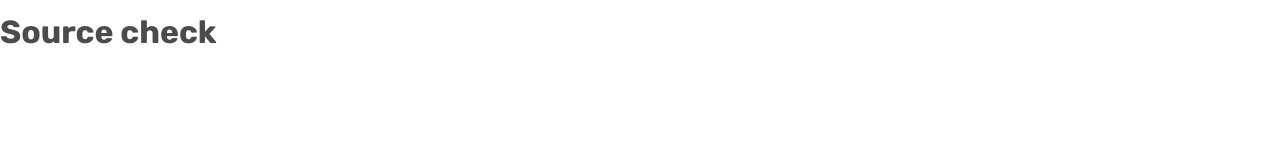
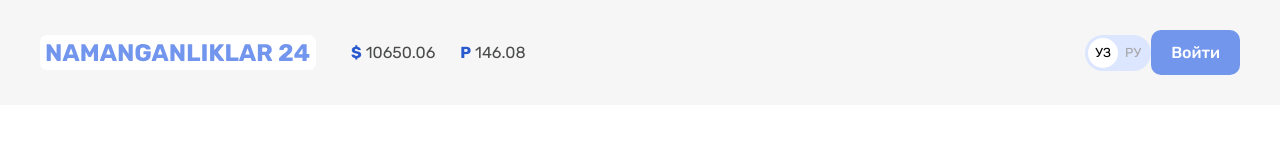
Before and after one commit to azamatxayitov/N24-sayti, a plain HTML site: page index.html in a window 1280 px wide. Drawn offline with Linux system fonts and the light colour scheme.

Commit message:
Add site-header-top without search form

```diff
--- a/css/main.css
+++ b/css/main.css
@@ -27,6 +27,32 @@ img {
   height: auto;
 }
 
+/* BUTTON */
+.button {
+  display: inline-block;
+  padding: 13px 20px;
+  border-radius: 10px;
+  font-size: 16px;
+  line-height: normal;
+  font-weight: 500;
+  text-decoration: none;
+  text-align: center;
+  cursor: pointer;
+}
+
+.button-primary {
+  background-color: #7296ec;
+  color: #fff;
+}
+
+.button-primary:hover {
+  opacity: 0.8;
+}
+
+.button-primary:active {
+  opacity: 0.6;
+}
+
 /* CONTAINER */
 .container {
   width: 100%;
@@ -36,3 +62,77 @@ img {
   margin-left: auto;
   margin-right: auto;
 }
+
+/* SITE-HEADER */
+.site-header {
+}
+
+/* SITE-HEADER-TOP */
+.site-header-top {
+  padding-top: 30px;
+  padding-bottom: 30px;
+  background-color: #f6f6f6;
+}
+
+.site-header-top-container {
+  display: flex;
+  align-items: center;
+}
+.container {
+}
+.site-header-logo {
+  background-color: #fff;
+  margin-right: 35px;
+  padding: 8px 6px;
+  border-radius: 7px;
+  display: flex;
+}
+
+.site-header-logo:hover {
+  opacity: 0.8;
+}
+
+.site-header-logo:active {
+  opacity: 0.6;
+}
+
+.logo-img {
+}
+
+/* CURRENCY-RATES */
+.currency-rates {
+  display: flex;
+  align-items: center;
+  padding: 0;
+  margin: 0;
+  margin-right: auto;
+  list-style: none;
+}
+.currency-rates-item:not(:last-child) {
+  margin-right: 25px;
+}
+.currency-rates-type {
+  color: #2959ce;
+}
+.currency-rates-value {
+}
+.lang-toggle {
+  display: flex;
+  padding: 3px;
+  border-radius: 39px;
+  background-color: #dce6ff;
+}
+.lang-toggle-link {
+  width: 30px;
+  height: 30px;
+  border-radius: 50%;
+  font-size: 13px;
+  line-height: 30px;
+  color: #a6a6a6;
+  text-align: center;
+  text-decoration: none;
+}
+.lang-toggle-link-active {
+  background-color: #fff;
+  color: #000;
+}
--- a/index.html
+++ b/index.html
@@ -13,6 +13,40 @@
   <title>N24 sayti</title>
 </head>
 <body>
-  <h1>Source check</h1>
+
+  <!-- SITE-HEADER -->
+  <header class="site-header">
+    <!-- SITE-HEADER-TOP -->
+    <div class="site-header-top">
+      <div class="site-header-top-container container">
+        <!-- SITE-HEADER-LOGO -->
+        <a class="site-header-logo" href="index.html">
+          <img class="logo-img" src="img/logo.svg" alt="N24-logo" width="264" height="28">
+        </a>
+
+        <!-- Currency-Rates -->
+        <ul class="currency-rates">
+          <li class="currency-rates-item">
+            <b class="currency-rates-type">$</b>
+            <span class="currency-rates-value">10650.06</span>
+          </li>
+          <li class="currency-rates-item">
+            <b class="currency-rates-type">P</b>
+            <span class="currency-rates-value">146.08</span>
+          </li>
+        </ul>
+
+        <!-- Global-Search-Form -->
+
+        <!-- Lang-Toggle-->
+        <div class="lang-toggle">
+          <a class="lang-toggle-link lang-toggle-link-active" href="index.html">УЗ</a>
+          <a class="lang-toggle-link" href="index.html/ru">РУ</a>
+        </div>
+          <!-- Site-Header-Auth -->
+          <a class="button button-primary" href="#">Войти</a>
+    </div>
+    </div>
+  </header>
 </body>
 </html>
```
Also changed, not shown: img/logo.svg (added).
